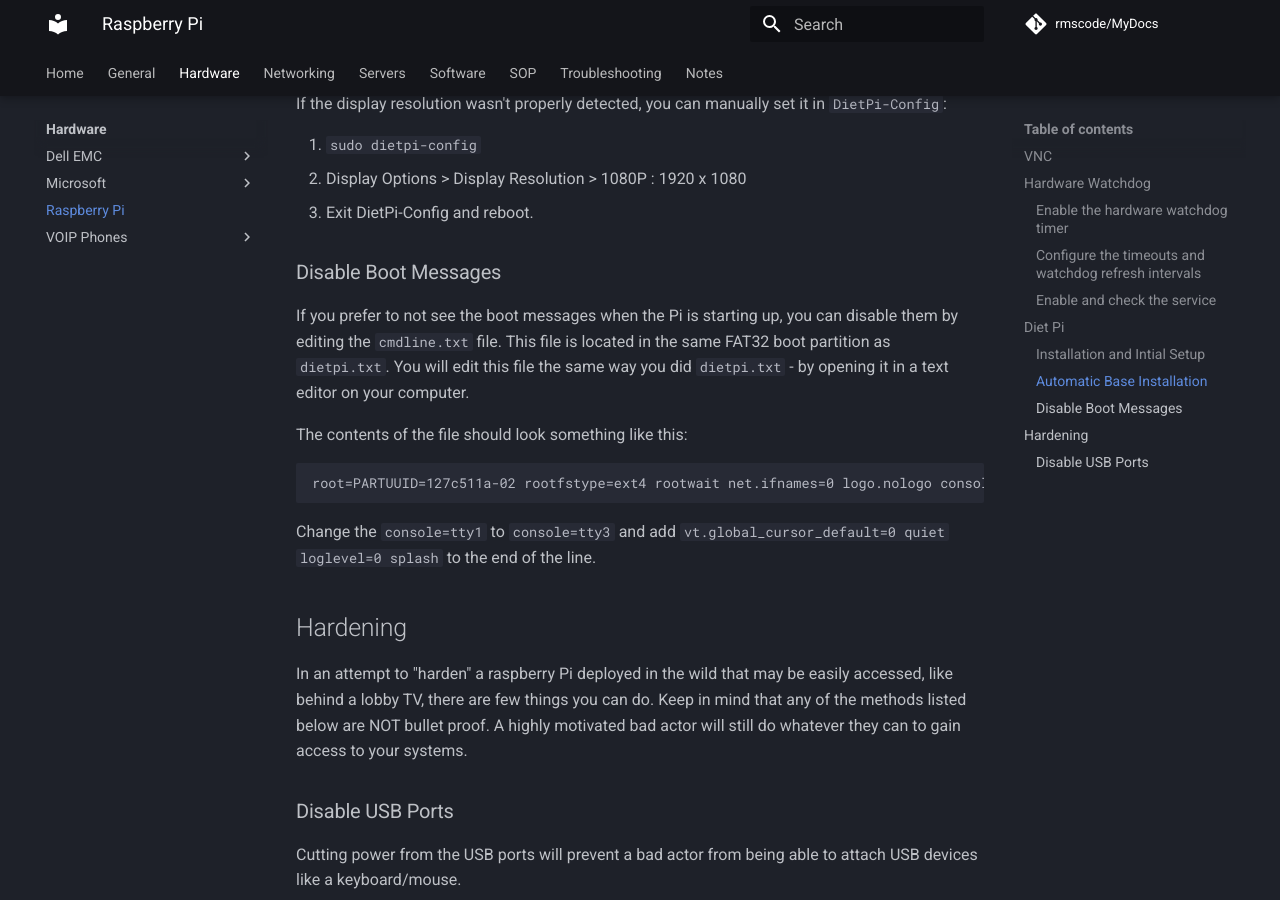
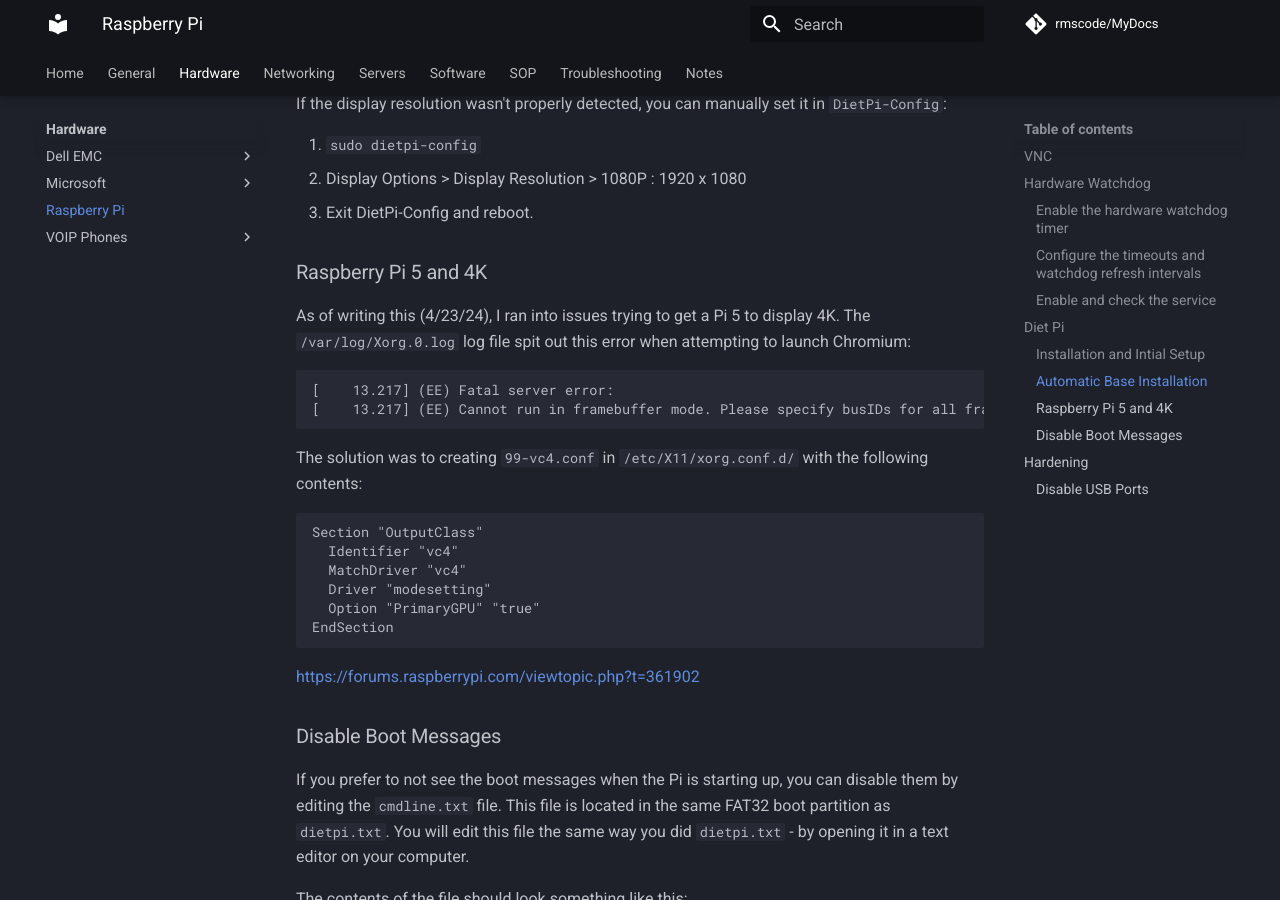
Before and after one commit to rmscode/binary-garden, an MkDocs documentation site: the page built from docs/hardware/raspberrypi.md, in a window 1280 px wide and 900 px high, scrolled down 4485 px. Built offline with MkDocs 1.6.1 and Material for MkDocs 9.7.7, drawn with Linux system fonts in a browser that asks for light colours; comment, search, counter and statistics services are not loaded; some of the changed text lies outside the part shown.

Commit message:
Update raspberrypi.md

````diff
--- a/docs/hardware/raspberrypi.md
+++ b/docs/hardware/raspberrypi.md
@@ -124,7 +124,7 @@
 
     DietPi is a highly optimised & minimal Debian-based Linux distribution. DietPi is extremely lightweight at its core, and also extremely easy to install and use. We primarily use it to display content on TVs via chromium's kiosk mode.
 
-!!! question "Should I move this section to software?"
+!!! note "There are additional steps to get 4K working on the RPi 5."
 
 ### Installation and Intial Setup
 
@@ -506,6 +506,28 @@
 2. Display Options > Display Resolution > 1080P : 1920 x 1080
 3. Exit DietPi-Config and reboot.
 
+### Raspberry Pi 5 and 4K
+
+As of writing this (4/23/24), I ran into issues trying to get a Pi 5 to display 4K. The `/var/log/Xorg.0.log` log file spit out this error when attempting to launch Chromium:
+
+```
+[    13.217] (EE) Fatal server error:
+[    13.217] (EE) Cannot run in framebuffer mode. Please specify busIDs for all framebuffer devices
+```
+
+The solution was to creating `99-vc4.conf` in `/etc/X11/xorg.conf.d/` with the following contents:
+
+```
+Section "OutputClass"
+  Identifier "vc4"
+  MatchDriver "vc4"
+  Driver "modesetting"
+  Option "PrimaryGPU" "true"
+EndSection
+```
+
+<https://forums.raspberrypi.com/viewtopic.php?t=361902>
+
 ### Disable Boot Messages
 
 If you prefer to not see the boot messages when the Pi is starting up, you can disable them by editing the `cmdline.txt` file. This file is located in the same FAT32 boot partition as `dietpi.txt`. You will edit this file the same way you did `dietpi.txt` - by opening it in a text editor on your computer.
````
